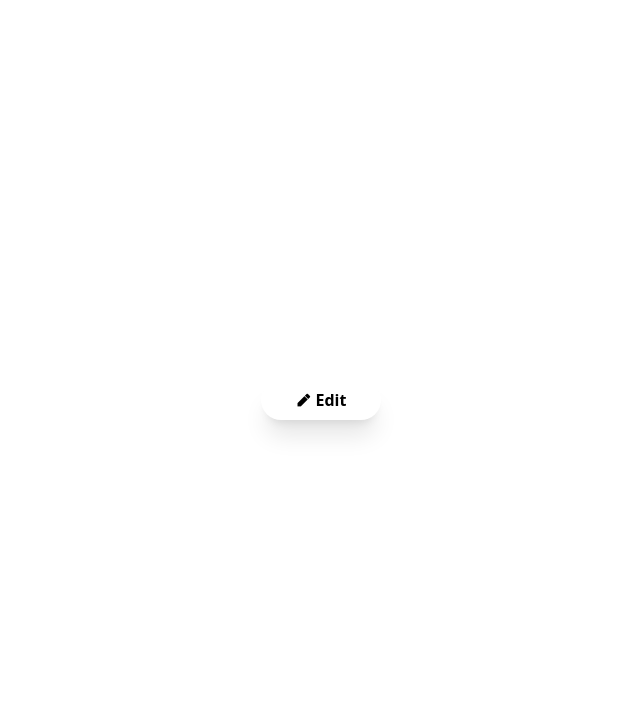
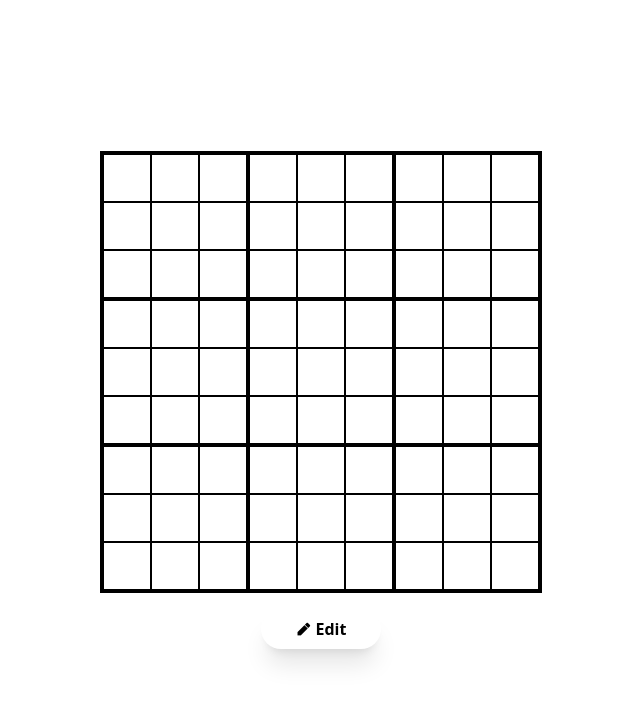
Before and after one commit to Ansssh/sudoku-solver, a React app: page / in a window 1280 px wide. Shown: the top 702 px of the page, without its empty margins (319-959 px from the left). Built offline with nearby package versions, Linux system fonts and the light colour scheme; the HTML template or start-up script is replaced by a standard one.

Commit message:
Added Board UI

```diff
--- a/src/App.jsx
+++ b/src/App.jsx
@@ -1,13 +1,21 @@
 import { useState } from 'react'
 import Button from './components/Button'
 import Numbers from './components/InputNumbers'
+import Board from './components/Board';
 
 function App() {
+    const emptyBoard = Array(9).fill(0).map(() => Array(9).fill(''));
+    const [board, setBoard] = useState(emptyBoard);
+    const [selectedCell, setSelectedCell] = useState({ row: null, col: null });
     const [viewNumbers, setviewNumbers] = useState(false);
 
     return (
         <div className='w-screen h-screen flex items-center justify-center gap-4 flex-col'>
-
+            <Board
+                board={board}
+                setSelectedCell={setSelectedCell}
+                selectedCell={selectedCell}
+            />
             {viewNumbers && <Numbers/>}
             {viewNumbers ?
                 <div className='flex gap-3'>
--- /dev/null
+++ b/src/components/Board.jsx
@@ -0,0 +1,90 @@
+import { useState } from "react";
+
+
+export default function Board({ board, setSelectedCell, selectedCell }) {
+  return (
+    <div className="flex flex-col border-2">
+      {[0, 1, 2].map((blockRow) => (
+        <ORow
+          key={blockRow}
+          blockRow={blockRow}
+          board={board}
+          setSelectedCell={setSelectedCell}
+          selectedCell={selectedCell}
+        />
+      ))}
+    </div>
+  );
+}
+
+
+function ORow({ blockRow, board, setSelectedCell, selectedCell }) {
+    return (
+        <div className="flex">
+            {[0, 1, 2].map((blockCol) => (
+                <Block
+                    key={blockCol}
+                    blockRow={blockRow}
+                    blockCol={blockCol}
+                    board={board}
+                    setSelectedCell={setSelectedCell}
+                    selectedCell={selectedCell}
+                />
+            ))}
+        </div>
+    );
+}
+
+
+function Block({ blockRow, blockCol, board, setSelectedCell, selectedCell }) {
+  return (
+    <div className="flex flex-col border">
+      {[0, 1, 2].map((i) => (
+        <IRow
+          key={i}
+          row={blockRow * 3 + i}
+          colOffset={blockCol * 3}
+          board={board}
+          setSelectedCell={setSelectedCell}
+          selectedCell={selectedCell}
+        />
+      ))}
+    </div>
+  );
+}
+
+
+function IRow({ row, colOffset, board, setSelectedCell, selectedCell }) {
+  return (
+    <div className="flex">
+      {[0, 1, 2].map((j) => {
+        const col = colOffset + j;
+        return (
+          <Cell
+            key={col}
+            row={row}
+            col={col}
+            value={board[row][col]}
+            setSelectedCell={setSelectedCell}
+            selectedCell={selectedCell}
+          />
+        );
+      })}
+    </div>
+  );
+}
+
+
+function Cell({ row, col, value, setSelectedCell, selectedCell }) {
+  const isSelected = selectedCell.row === row && selectedCell.col === col;
+
+  return (
+    <div
+      onClick={() => setSelectedCell({ row, col })}
+      className={`border w-12 h-12 flex items-center justify-center cursor-pointer font-bold
+                  ${isSelected ? "bg-blue-200" : "hover:bg-gray-100"}`}
+    >
+      {value || ''}
+    </div>
+  );
+}
```
